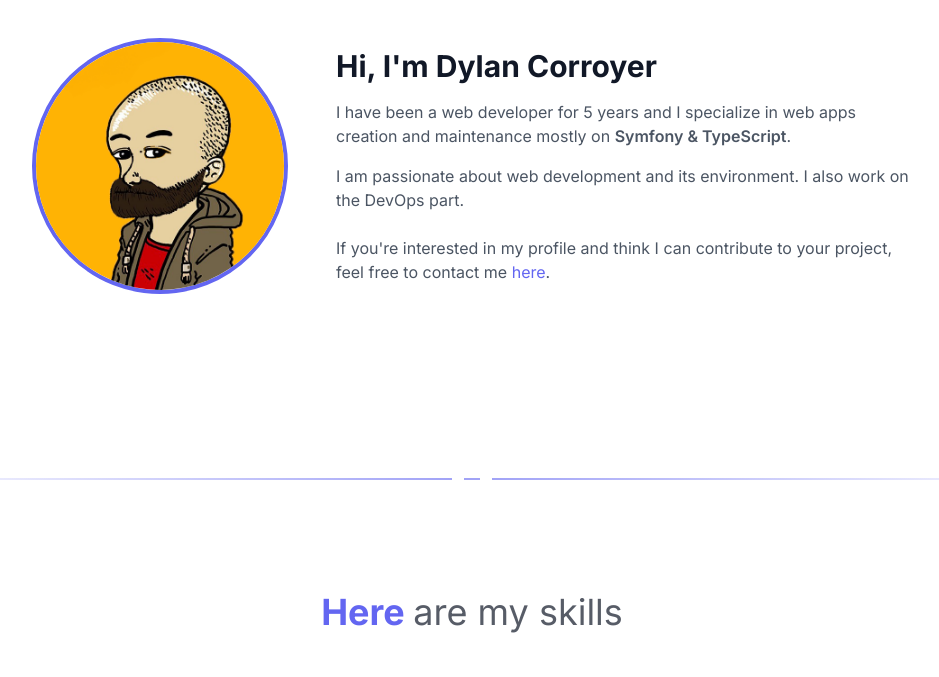
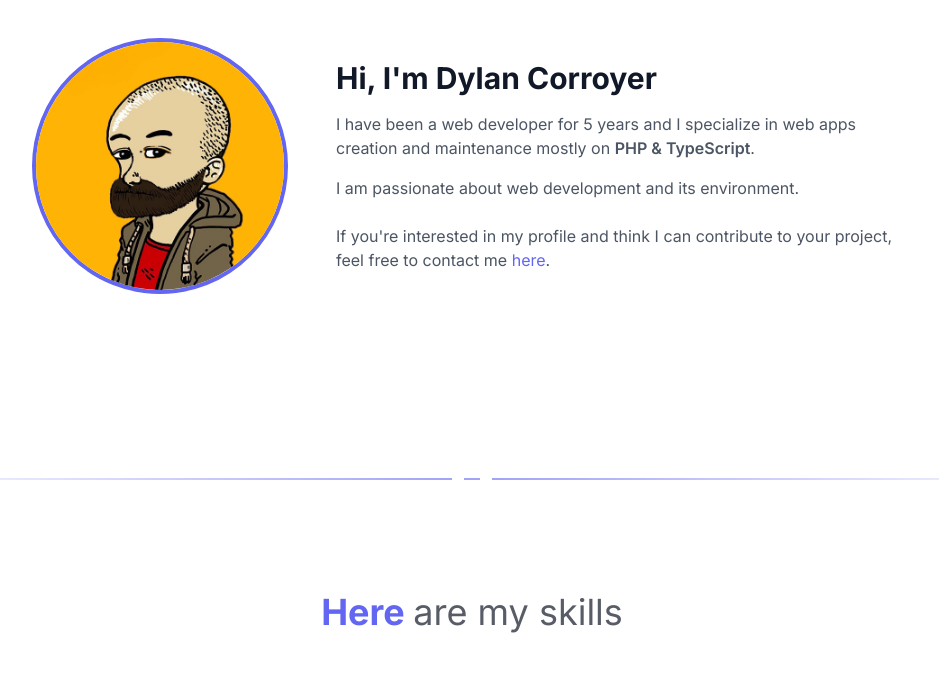
Before and after one commit to dcorroyer/dcorroyer, an Astro site: page / in a window 1280 px wide. Shown: the part 980-1657 px from the top of the page, without its empty margins (168-1107 px from the left). Built offline with nearby package versions, Linux system fonts and the light colour scheme; Astro itself is replaced by a stand-in of ours.

Commit message:
update skills

```diff
--- a/src/components/About.astro
+++ b/src/components/About.astro
@@ -16,10 +16,10 @@
       <div class="max-w-xl">
         <h2 class="text-3xl font-bold text-gray-900 dark:text-white mb-4">Hi, I'm Dylan Corroyer</h2>
         <p class="text-gray-600 dark:text-gray-300 mb-4">
-          I have been a web developer for 5 years and I specialize in web apps creation and maintenance mostly on <span class="font-semibold dark:font-bold">Symfony & TypeScript</span>.
+          I have been a web developer for 5 years and I specialize in web apps creation and maintenance mostly on <span class="font-semibold dark:font-bold">PHP & TypeScript</span>.
         </p>
         <p class="text-gray-600 dark:text-gray-300 mb-6">
-          I am passionate about web development and its environment. I also work on the DevOps part.
+          I am passionate about web development and its environment.
         </p>
         <p class="text-gray-600 dark:text-gray-300">
           If you're interested in my profile and think I can contribute to your project, feel free to contact me <a href="#contact" class="text-primary hover:underline">here</a>.
```
Also changed, not shown: README.md.
